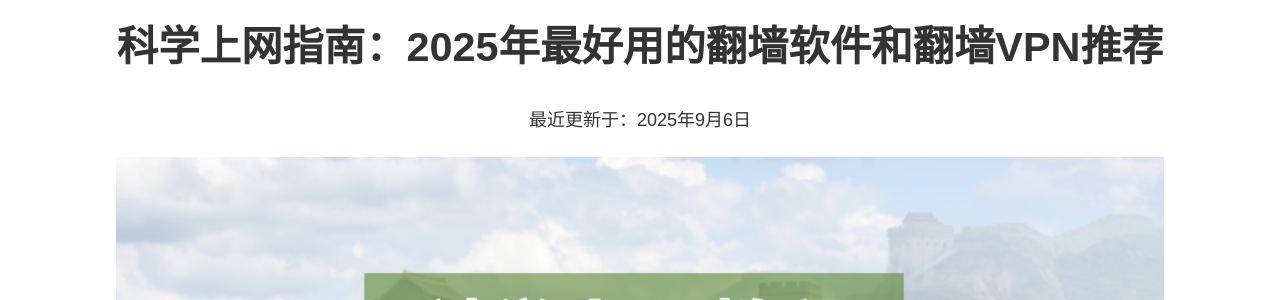
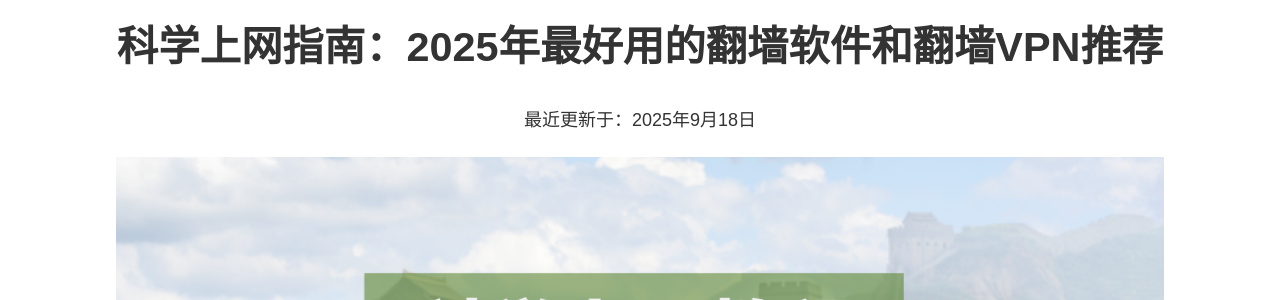
Before and after one commit to chinavpns/chinavpns.github.io, a Jekyll site: the page built from index.md, in a window 1280 px wide and 900 px high. Shown: the part 128-428 px from the top of the window. Built offline with Jekyll 4.4.1, drawn with Linux system fonts in a browser that asks for light colours.

Commit message:
Update index.md

```diff
--- a/index.md
+++ b/index.md
@@ -6,7 +6,7 @@ description: 科学上网指南：2025年最好用的翻墙VPN和翻墙软件推
 
 # 科学上网指南：2025年最好用的翻墙软件和翻墙VPN推荐
 
-<p align="center">最近更新于：2025年9月6日</p>
+<p align="center">最近更新于：2025年9月18日</p>
 
 ![科学上网指南：最好用的翻墙软件和翻墙VPN推荐](https://raw.githubusercontent.com/chinavpns/chinavpns.github.io/refs/heads/main/image/%E7%A7%91%E5%AD%A6%E4%B8%8A%E7%BD%91%E6%95%99%E7%A8%8B.png)
 
```
